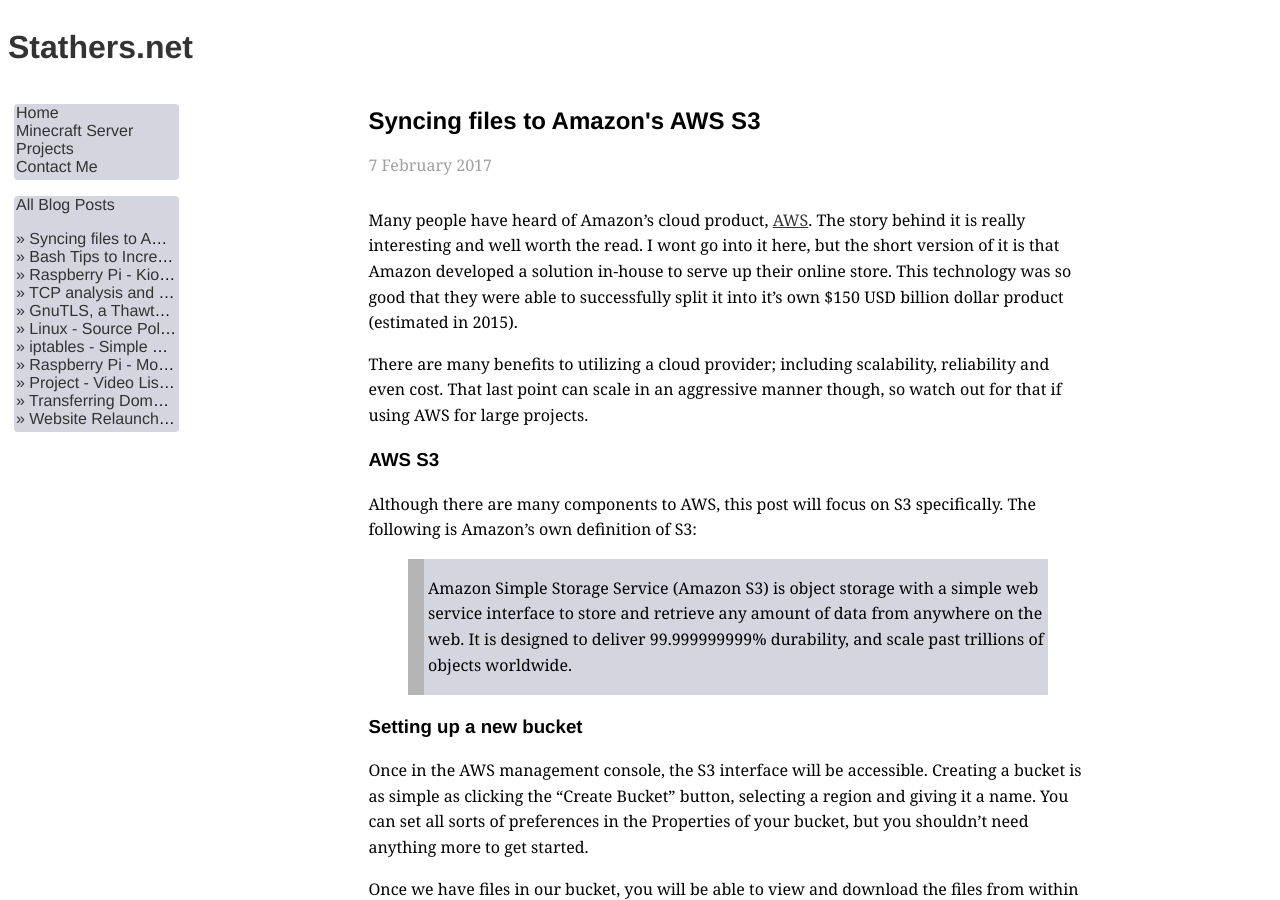
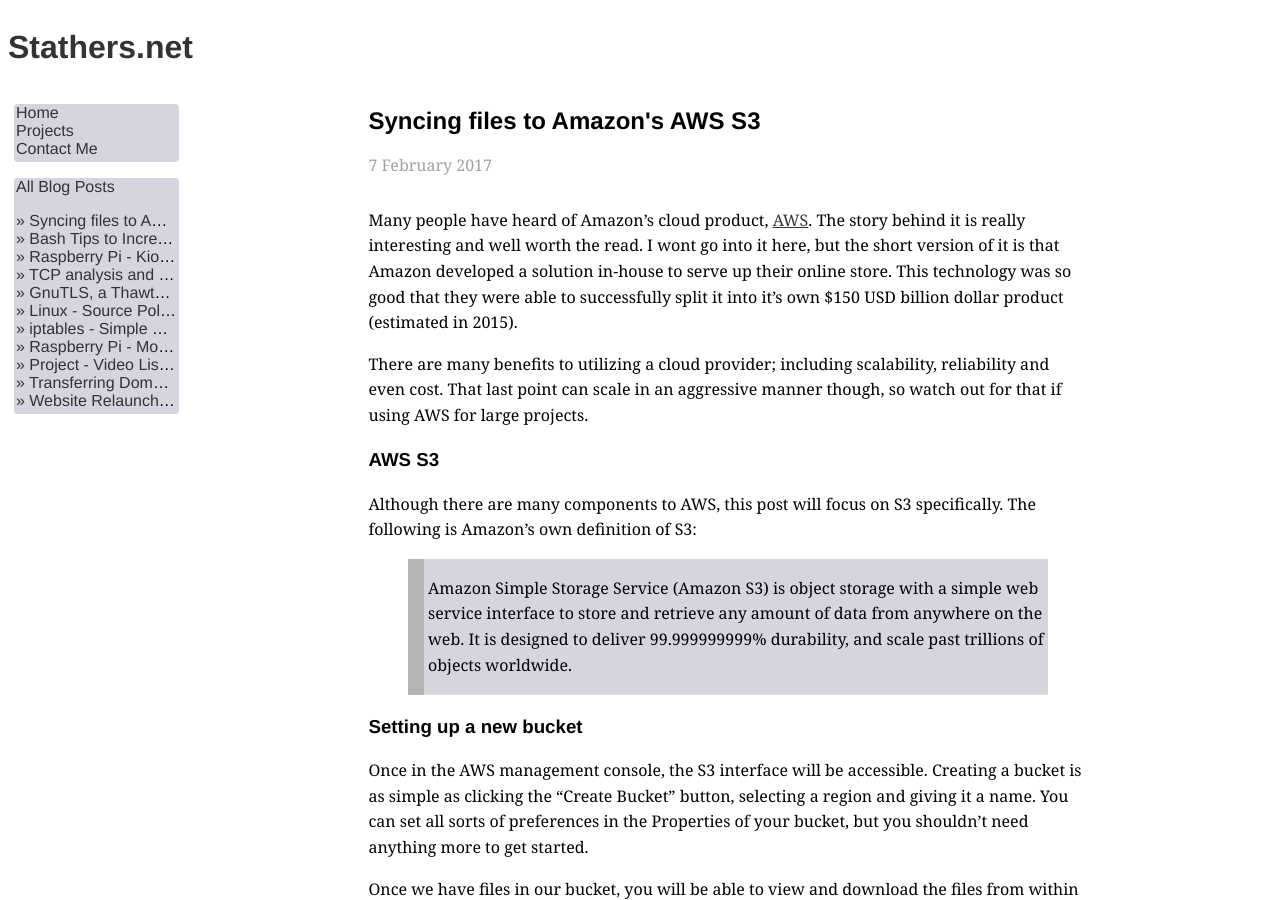
Before and after one commit to mstathers/stathers-net, a Jekyll site: the page built from index.html, in a window 1280 px wide and 900 px high. Built offline with Jekyll 4.4.1, drawn with Linux system fonts in a browser that asks for light colours; the list of posts is cut into pages by our own code.

Commit message:
Got rid of the damn thing!

```diff
--- a/_layouts/default.html
+++ b/_layouts/default.html
@@ -24,7 +24,6 @@
     <div id="nav">
         <ul class="nav_ul">
             <li class="nav"><a class="nav" href="/">Home</a></li>
-            <li class="nav"><a class="nav" href="http://minecraft.stathers.net:8123" target="_blank">Minecraft Server</a></li>
             <li class="nav"><a class="nav" href="https://github.com/mstathers/" target="_blank">Projects</a></li>
             <li class="nav"><a class="nav" href="/contact.html">Contact Me</a></li>
         </ul>
```
